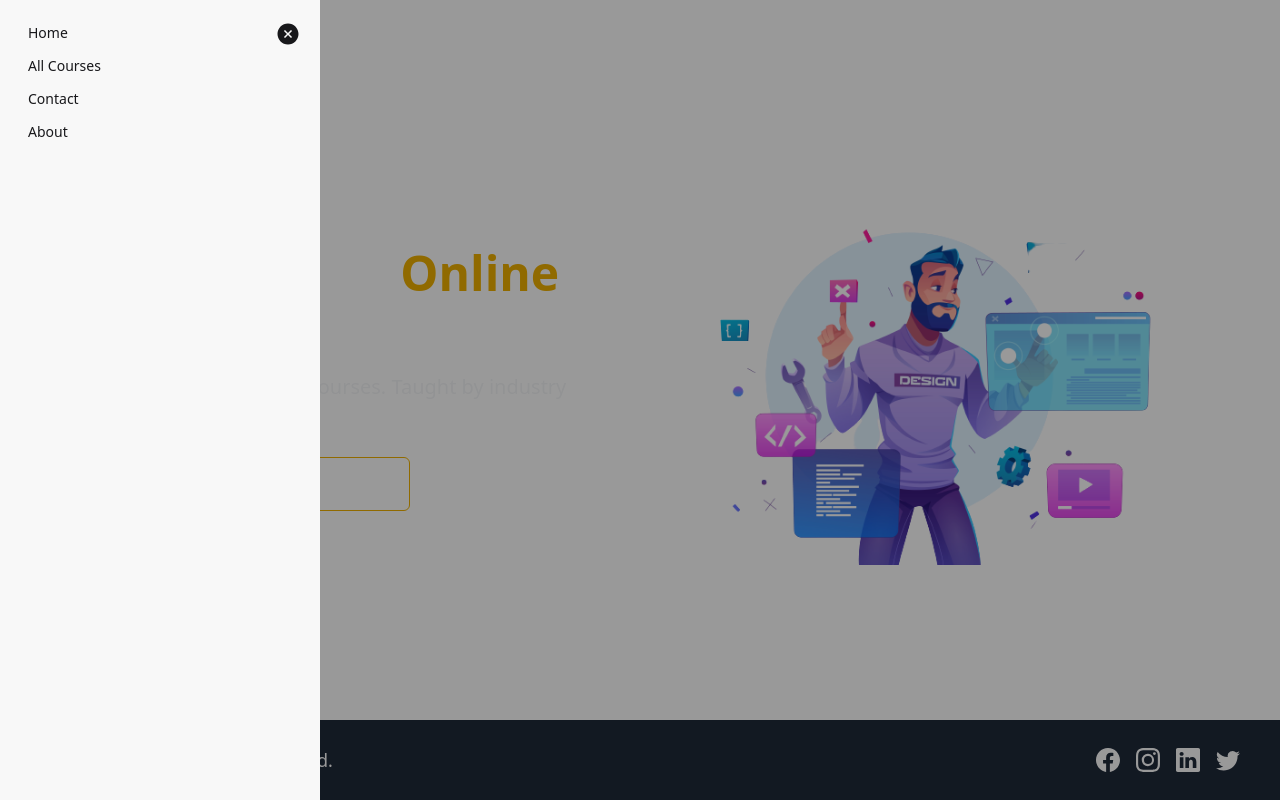
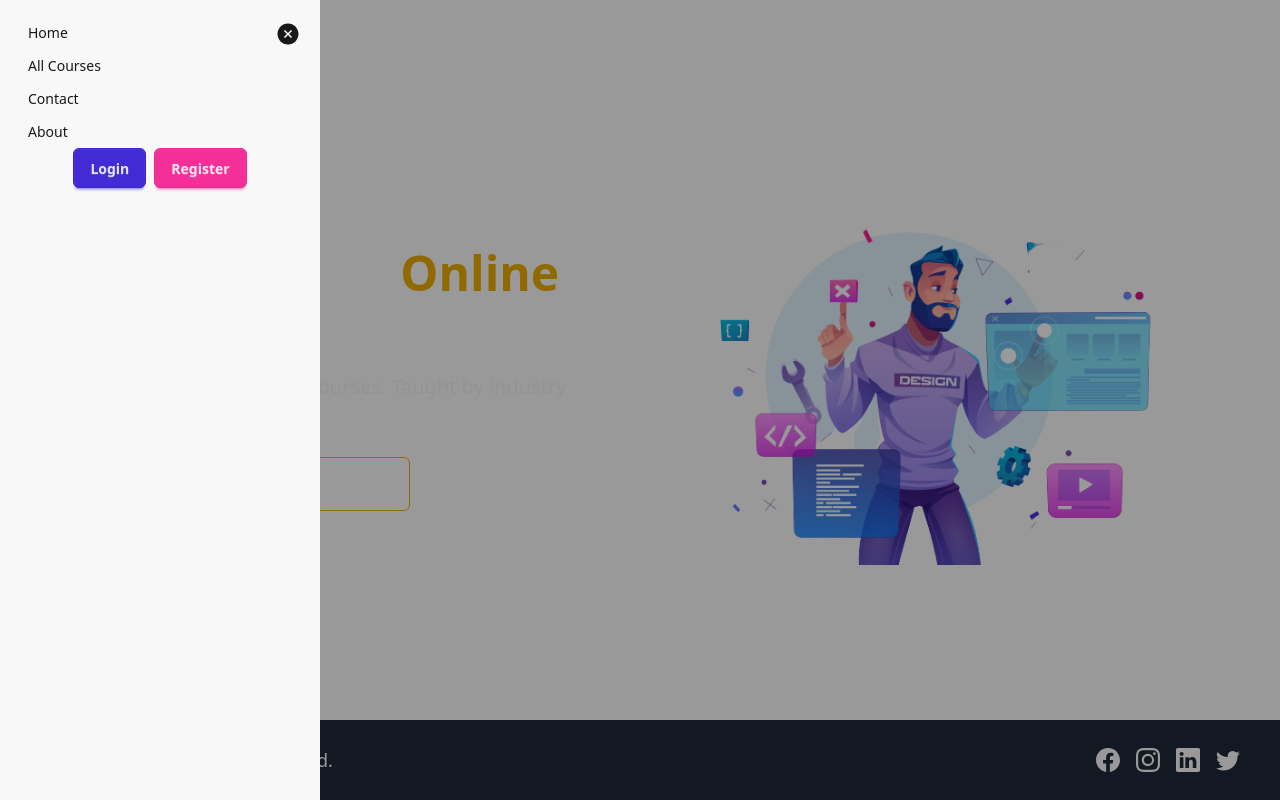
Before and after one commit to suhaibk9/Edtech, a React (Vite) app: page / in a window 1280 px wide. Both pictures are taken after a click on the label 32 px from the left and 32 px from the top of the page. Built offline with nearby package versions, Linux system fonts and the light colour scheme.

Commit message:
Added Sidebar and Logout Support

```diff
--- a/src/Layouts/HomeLayout.jsx
+++ b/src/Layouts/HomeLayout.jsx
@@ -1,10 +1,24 @@
 import { AiFillCloseCircle } from "react-icons/ai";
 import { FiMenu } from "react-icons/fi";
-import { Link } from "react-router-dom";
+import { useDispatch, useSelector } from "react-redux";
+import { Link, useNavigate } from "react-router-dom";
 
 import Footer from "../Components/Footer";
+import { logout } from "../redux/slices/AuthSlice";
 
 const HomeLayout = ({ children }) => {
+  const disaptch = useDispatch();
+  const navigate = useNavigate();
+  //Handle Logout
+  const handleLogout = (e) => {
+    e.preventDefault();
+    disaptch(logout());
+    navigate("/");
+  };
+  //check if user is logged in
+  const isLoggedIn = useSelector((state) => state.auth.isLoggedIn);
+  //Chcek user role
+  const role = useSelector((state) => state.auth.role);
   const hideDrawer = () => {
     const element = document.getElementsByClassName("drawer-toggle");
     element[0].checked = false;
@@ -29,6 +43,11 @@ const HomeLayout = ({ children }) => {
                 <AiFillCloseCircle size={24} />
               </button>
             </li>
+            {isLoggedIn && role === "ADMIN" && (
+              <li>
+                <Link to="/admin/dashboard">Admin Dashboard</Link>
+              </li>
+            )}
             <li>
               <Link to="/">Home</Link>
             </li>
@@ -41,6 +60,32 @@ const HomeLayout = ({ children }) => {
             <li>
               <Link to="/about">About</Link>
             </li>
+            {isLoggedIn && (
+              <div className="w-full flex items-center justify-center">
+                <button
+                  onClick={handleLogout}
+                  className="btn btn-primary px-4 py-1 font-semibold rounded-md cursor-pointer hover:bg-yellow-600 transition-all ease-in-out"
+                >
+                  LogOut
+                </button>
+              </div>
+            )}
+            {!isLoggedIn && (
+              <div className="w-full gap-x-2 gap-y-1 flex items-center justify-center">
+                <button
+                  onClick={() => navigate("/login")}
+                  className="btn btn-primary px-4 py-1 font-semibold rounded-md cursor-pointer hover:bg-yellow-600 transition-all ease-in-out"
+                >
+                  Login
+                </button>
+                <button
+                  onClick={() => navigate("/register")}
+                  className="btn btn-secondary px-4 py-1 font-semibold rounded-md cursor-pointer hover:bg-yellow-600 transition-all ease-in-out"
+                >
+                  Register
+                </button>
+              </div>
+            )}
           </ul>
         </div>
       </div>
--- a/src/redux/slices/AuthSlice.js
+++ b/src/redux/slices/AuthSlice.js
@@ -6,7 +6,16 @@ const AuthSlice = createSlice({
     role: localStorage.getItem("role") || "",
     data: localStorage.getItem("data") || {},
   },
-  reducers: {},
+  reducers: {
+    logout(state, action) {
+      state.isLoggedIn = false;
+      state.role = "";
+      state.data = {};
+      localStorage.removeItem("isLoggedIn");
+      localStorage.removeItem("role");
+      localStorage.removeItem("data");
+    },
+  },
 });
-export const {} = AuthSlice.actions;
+export const { logout } = AuthSlice.actions;
 export default AuthSlice.reducer;
```
